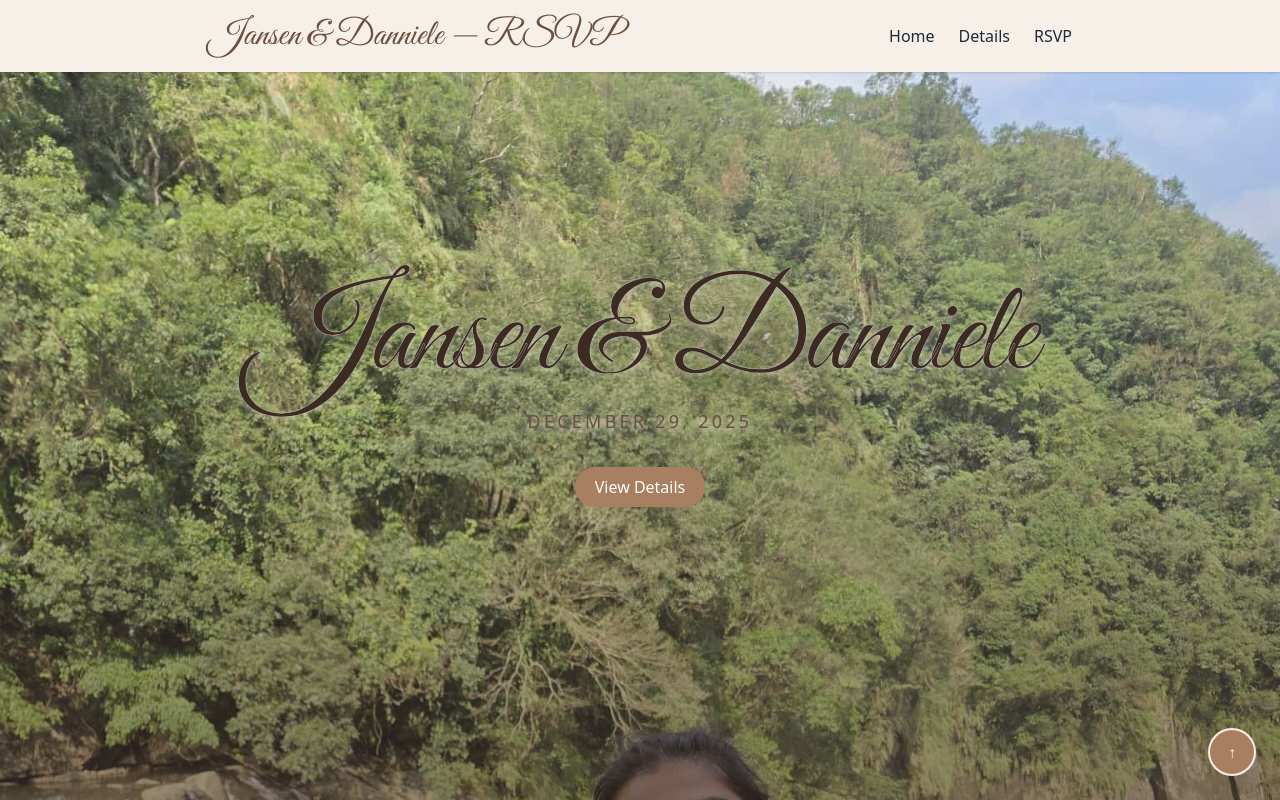
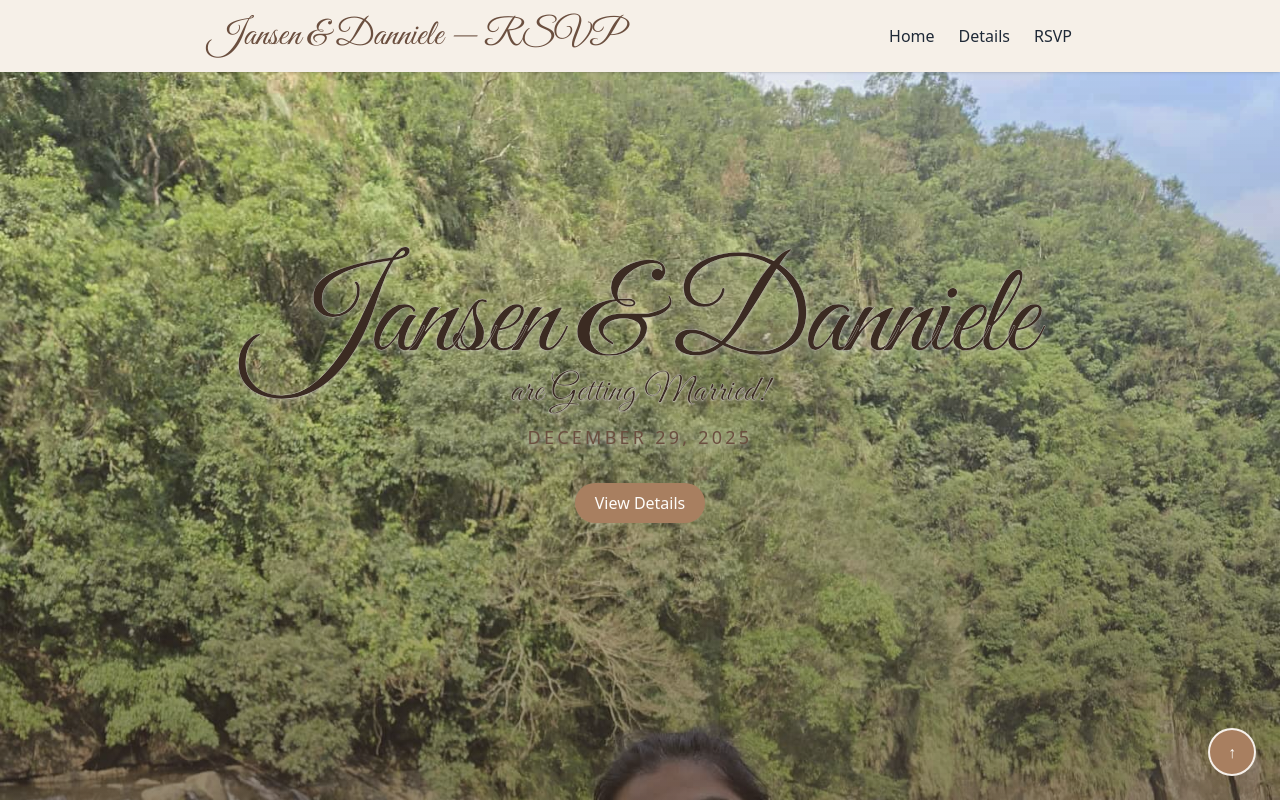
Before and after one commit to jdolido/jansen-danniele-rsvp-wedding, a React (Vite) app: page / in a window 1280 px wide. Shown: the top 800 px of the page. Built offline with nearby package versions, Linux system fonts and the light colour scheme.

Commit message:
feat: Updated Body content and color

```diff
--- a/src/App.tsx
+++ b/src/App.tsx
@@ -159,6 +159,7 @@ export default function App() {
         <div className="h-full flex flex-col items-center justify-center text-center px-4">
             <h1 className="font-script hero-title">
               Jansen & Danniele
+              <span className="sub-hero">are Getting Married!</span>
             </h1>
             <p className="hero-date">December 29, 2025</p>
           <button
--- a/src/invitation.css
+++ b/src/invitation.css
@@ -122,6 +122,23 @@ input[type="text"], input[type="number"], select, textarea {
     color: var(--filipi-brown-900);
 }
 
+/* Smaller script subtitle under hero title */
+.sub-hero {
+    display: block;
+    font-size: 1.2rem;
+    margin-top: 0.15rem;
+    color: var(--filipi-brown-900);
+    opacity: 1;
+    letter-spacing: 0.02em;
+    text-shadow: 0 4px 12px rgba(59,43,34,0.6), 0 1px 2px rgba(255,253,250,0.6);
+}
+@media (min-width: 640px) {
+    .sub-hero { font-size: 1.6rem; }
+}
+@media (min-width: 1024px) {
+    .sub-hero { font-size: 2.25rem; }
+}
+
 /* Override Tailwind's green focus rings with the theme accent */
 input[type="text"]:focus,
 input[type="number"]:focus,
```
